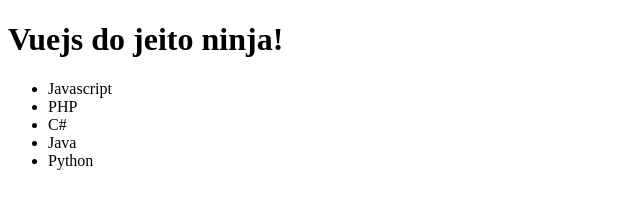
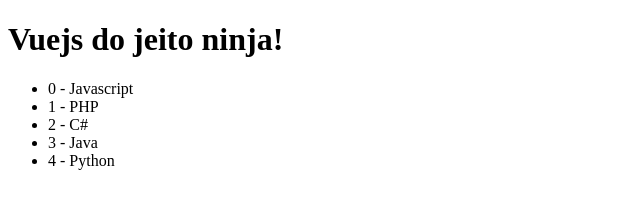
Before and after one commit to brunomotaoliveira/vuejs-ninja, a plain HTML site: page aula04_diretiva_vfor.html in a window 1280 px wide. Shown: the whole page, without its empty margins (0-640 px from the left). Drawn offline with nearby package versions, Linux system fonts and the light colour scheme.

Commit message:
imprimindo o index junto com o item

```diff
--- a/aula04_diretiva_vfor.html
+++ b/aula04_diretiva_vfor.html
@@ -10,7 +10,7 @@
     <div id="app">
         <h1>{{ titulo }}</h1>
         <ul>
-            <li v-for="item in linguagens">{{ item.nome }}</li>
+            <li v-for="(item, index) in linguagens">{{ index }} - {{ item.nome }}</li>
         </ul>
     </div>
 
```
